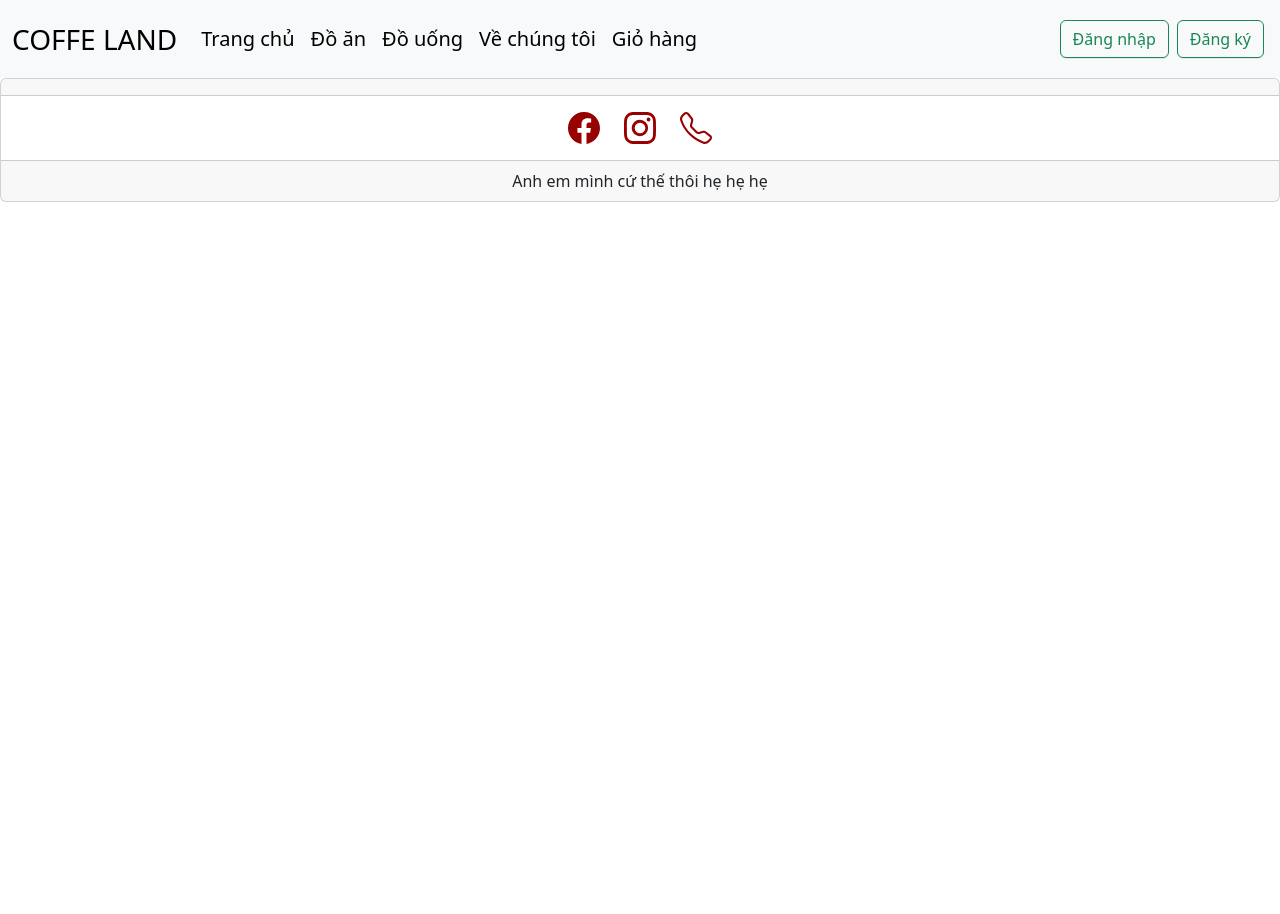
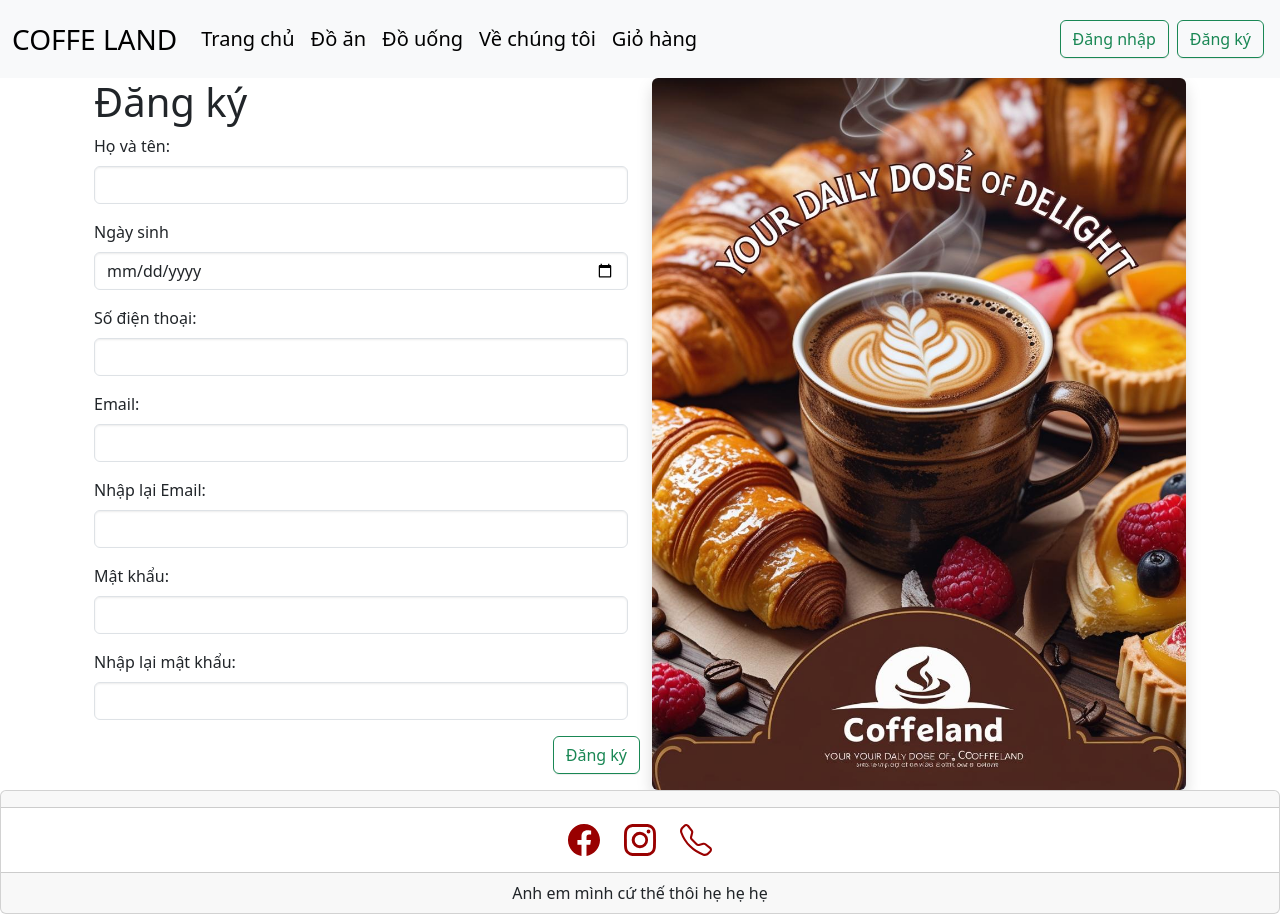
Before and after one commit to touya2604/Coffe-land, an Angular app: page /sign-up in a window 1280 px wide. Before the commit this address led to /. Before the commit the page ends 800 px from the top, so only its background shows below. Built offline with nearby package versions, Linux system fonts and the light colour scheme.

Commit message:
view: Login & Sign up

```diff
--- a/src/app/app.routes.ts
+++ b/src/app/app.routes.ts
@@ -1,8 +1,12 @@
 import { Routes } from '@angular/router';
 import { HomeComponent } from './views/public/home/home.component';
 import { CartComponent } from './views/public/cart/cart.component';
+import { LoginComponent } from './views/public/login/login.component';
+import { SignUpComponent } from './views/public/sign-up/sign-up.component';
 
 export const routes: Routes = [
   { path: '', component: HomeComponent },
   { path: 'cart', component: CartComponent },
+  { path: 'login', component: LoginComponent },
+  { path: 'sign-up', component: SignUpComponent },
 ];
--- a/src/app/components/header/header.component.html
+++ b/src/app/components/header/header.component.html
@@ -106,11 +106,13 @@ Nếu có tham số hoặc muốn truyền biến, dùng [routerLink]="['/cart',
         </button>
       </form> -->
       <app-button
+        [routerLink]="['/login']"
         methodBtn="get"
         typeBtn="button"
         context="Đăng nhập"
       ></app-button>
       <app-button
+        [routerLink]="['/sign-up']"
         methodBtn="get"
         typeBtn="button"
         context="Đăng ký"
--- /dev/null
+++ b/src/app/views/public/login/login.component.html
@@ -0,0 +1,67 @@
+<div class="container-fluid">
+  <div class="col-6 mx-auto">
+    <p class="h1 text-center">Đăng nhập</p>
+    <form>
+      @if (loginType === "email"){
+      <div class="mb-3">
+        <label for="emailInput" class="form-label">Email: </label>
+        <input
+          class="form-control"
+          type="email"
+          id="emailInput"
+          placeholder="name@gmail.com"
+          required
+        />
+      </div>
+      } @else if (loginType === "phone"){
+      <div class="mb-3">
+        <label for="phoneInput" class="form-label">Phone: </label>
+        <input
+          class="form-control"
+          type="email"
+          id="phoneInput"
+          placeholder="0987654321"
+          required
+        />
+      </div>
+      }
+      <div class="mb-3">
+        <label for="passInput" class="form-label">Mật khẩu: </label>
+        <input class="form-control" type="password" id="passInput" required />
+      </div>
+      <div class="mb-3">
+        <button class="btn btn-outline-success w-100">Đăng nhập</button>
+      </div>
+      <div class="mb-3">
+        <button class="btn btn-outline-danger w-100">Quên mật khẩu</button>
+      </div>
+      <div class="form-check">
+        <input
+          class="form-check-input"
+          type="radio"
+          name="radioDefault"
+          id="radioDefault1"
+          [(ngModel)]="loginType"
+          [value]="'email'"
+        />
+        <label class="form-check-label" for="radioDefault1">
+          Sử dụng email
+        </label>
+      </div>
+      <div class="form-check">
+        <input
+          class="form-check-input"
+          type="radio"
+          name="radioDefault"
+          id="radioDefault2"
+          [(ngModel)]="loginType"
+          [value]="'phone'"
+          checked
+        />
+        <label class="form-check-label" for="radioDefault2">
+          Sử dụng số điện thoại
+        </label>
+      </div>
+    </form>
+  </div>
+</div>
--- /dev/null
+++ b/src/app/views/public/login/login.component.ts
@@ -0,0 +1,12 @@
+import { Component } from '@angular/core';
+import { FormsModule } from '@angular/forms';
+
+@Component({
+  selector: 'app-login',
+  imports: [FormsModule],
+  templateUrl: './login.component.html',
+  styleUrl: './login.component.scss',
+})
+export class LoginComponent {
+  loginType: string = 'email';
+}
--- /dev/null
+++ b/src/app/views/public/sign-up/sign-up.component.html
@@ -0,0 +1,72 @@
+<div class="container">
+  <div class="row mx-auto">
+    <div class="col-6">
+      <h1 class="text">Đăng ký</h1>
+      <div>
+        <form>
+          <div class="mb-3">
+            <label for="nameInput" class="form-label">Họ và tên: </label>
+            <input class="form-control" type="text" id="nameInput" required />
+          </div>
+          <div class="mb-3">
+            <label for="birthInput" class="form-label">Ngày sinh </label>
+            <input class="form-control" type="date" id="birthInput" required />
+          </div>
+          <div class="mb-3">
+            <label for="phoneInput" class="form-label">Số điện thoại: </label>
+            <input class="form-control" type="phone" id="phoneInput" required />
+          </div>
+          <div class="mb-3">
+            <label for="emailInput" class="form-label">Email: </label>
+            <input class="form-control" type="email" id="emailInput" required />
+          </div>
+          <div class="mb-3">
+            <label for="reEmailInput" class="form-label"
+              >Nhập lại Email:
+            </label>
+            <input
+              class="form-control"
+              type="email"
+              id="reEmailInput"
+              required
+            />
+          </div>
+          <div class="mb-3">
+            <label for="passInput" class="form-label">Mật khẩu: </label>
+            <input
+              class="form-control"
+              type="password"
+              id="passInput"
+              required
+            />
+          </div>
+          <div class="mb-3">
+            <label for="rePassInput" class="form-label"
+              >Nhập lại mật khẩu:
+            </label>
+            <input
+              class="form-control"
+              type="password"
+              id="rePassInput"
+              required
+            />
+          </div>
+          <div class="mb-3">
+            <button
+              class="btn btn-outline-success position-absolute bottom--50 end-50"
+              type="submit"
+            >
+              Đăng ký
+            </button>
+          </div>
+        </form>
+      </div>
+    </div>
+    <div class="col-6">
+      <img
+        src="assets/banner3.jpg"
+        class="img-fluid rounded h-100 vw-100 shadow"
+      />
+    </div>
+  </div>
+</div>
```
Also changed, not shown: src/app/views/public/sign-up/sign-up.component.ts (added, +11 -0 lines), src/app/views/public/login/login.component.scss (added), src/app/views/public/sign-up/sign-up.component.scss (added), 2 other files (tests, documents, lock files or other folders).
